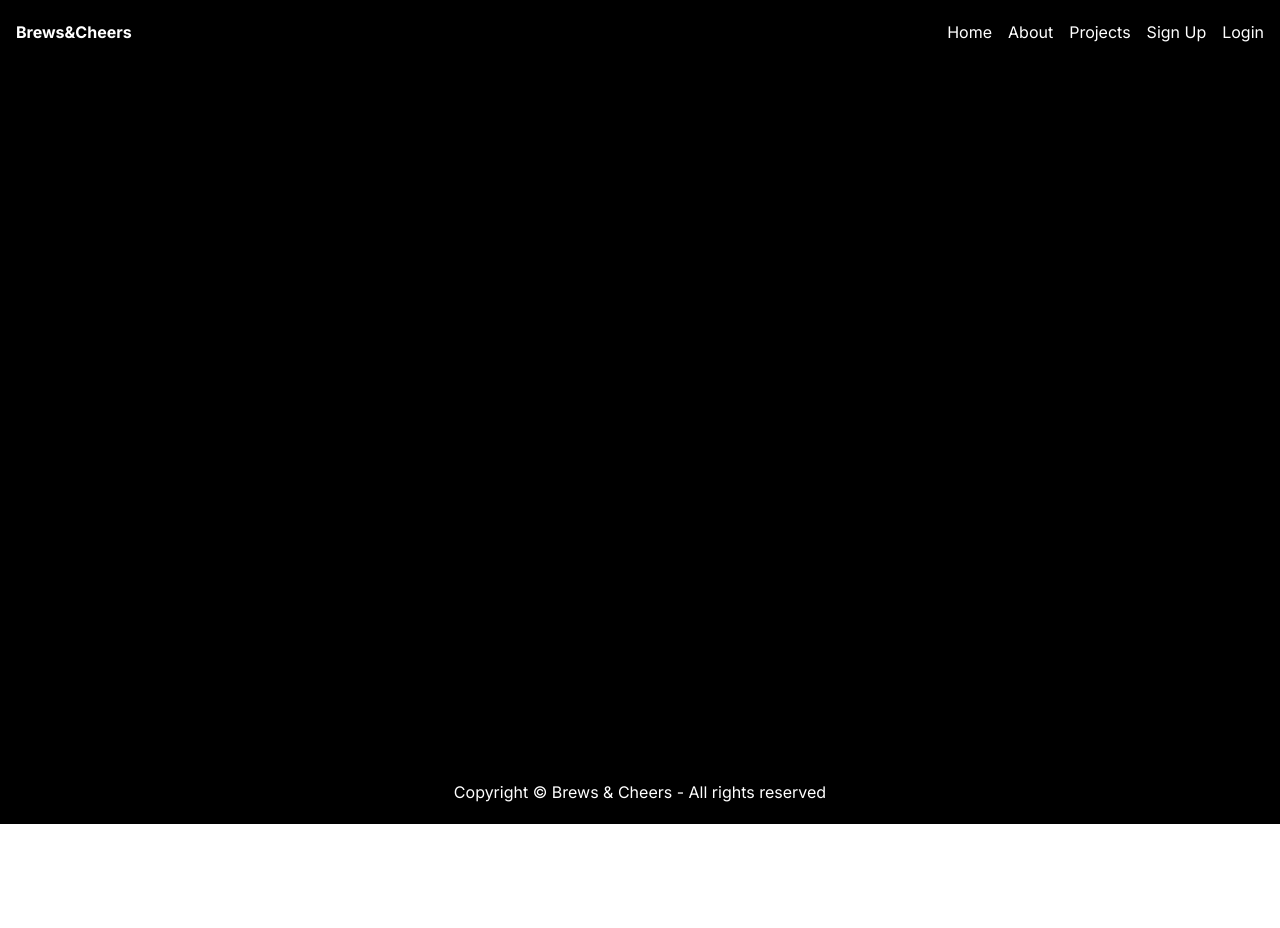
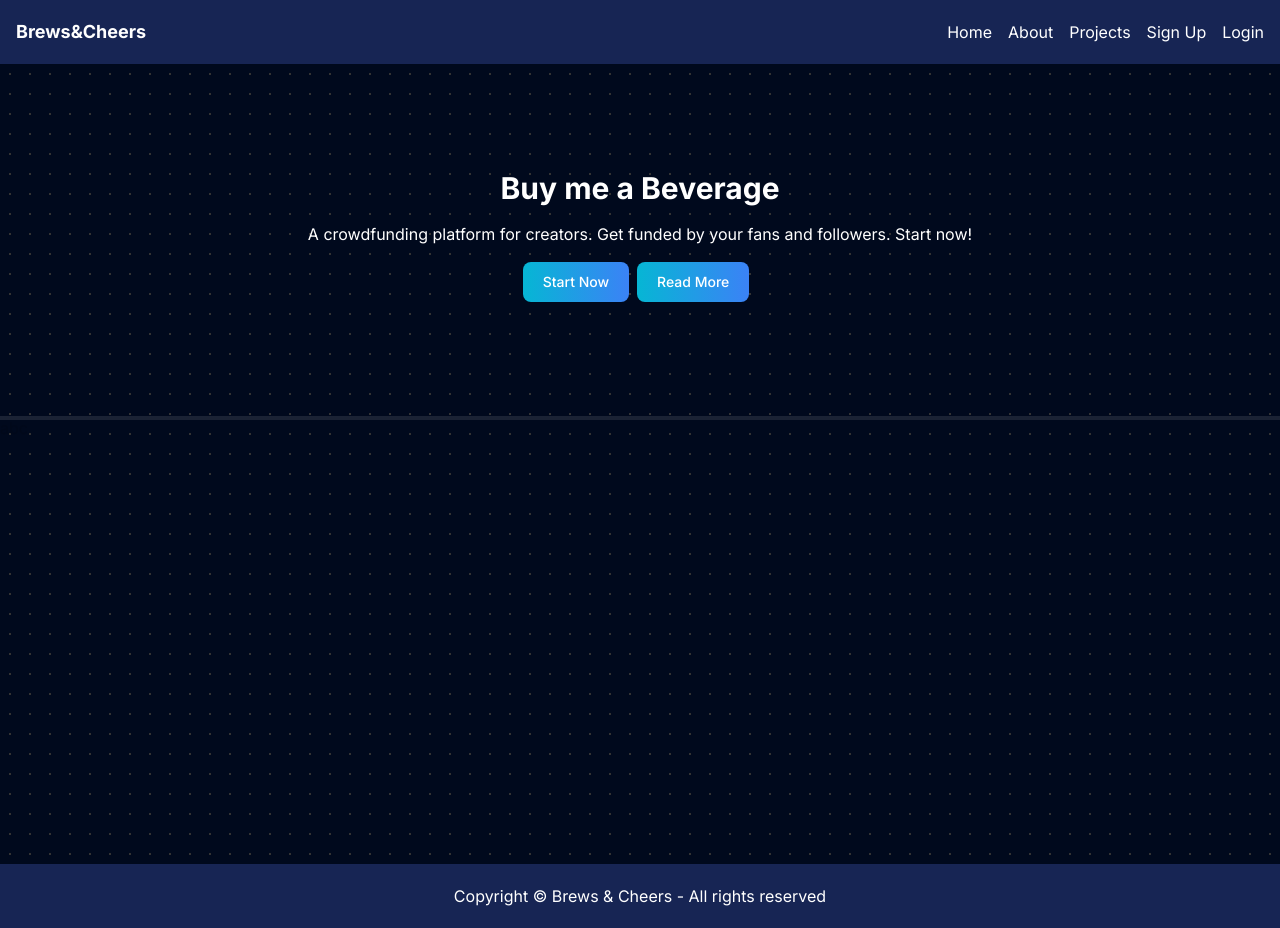
Before and after one commit to SumitRodrigues/brews-and-cheers, a Next.js app: page / in a window 1280 px wide. Before the commit the page ends 824 px from the top, so only its background shows below. Built offline with nearby package versions, Linux system fonts and the light colour scheme.

Commit message:
Changes in navbar and layout

```diff
--- a/app/components/Footer.js
+++ b/app/components/Footer.js
@@ -2,7 +2,7 @@ import React from 'react'
 
 const Footer = () => {
   return (
-    <footer className='bg-black text-white flex justify-center px-4 items-center h-16'>
+    <footer className='bg-blue-950 text-white flex justify-center px-4 items-center h-16'>
         <p className='text-center'>Copyright &copy; Brews & Cheers - All rights reserved</p>
     </footer>
   )
--- a/app/components/Navbar.js
+++ b/app/components/Navbar.js
@@ -2,8 +2,8 @@ import React from 'react'
 
 const Navbar = () => {
   return (
-    <nav className='bg-black text-white flex justify-between px-4 items-center h-16'>
-            <div className='logo font-bold'>Brews&Cheers</div>
+    <nav className='bg-blue-950 text-white flex justify-between px-4 items-center h-16'>
+            <div className='logo font-bold text-lg'>Brews&Cheers</div>
         <ul className='flex justify-between gap-4'>
             <li>Home</li>
             <li>About</li>
--- a/app/layout.js
+++ b/app/layout.js
@@ -15,8 +15,8 @@ export default function RootLayout({ children }) {
     <html lang="en">
       <body className={inter.className}>
         <Navbar/>
-        <div className="min-h-[87vh] bg-[#000000] bg-[radial-gradient (#ffffff33_1px,#00091d_1px)] bg-[size:20px_20px]">
-        {children}
+        <div className="min-h-screen bg-black bg-[radial-gradient(#ffffff33_1px,#00091d_1px)] bg-[size:20px_20px]">
+          {children}
         </div>
         <Footer/>
         </body>
--- a/app/page.js
+++ b/app/page.js
@@ -2,8 +2,26 @@ import Image from "next/image";
 
 export default function Home() {
   return (
-    <div>
-      HomePage
+    <>
+    <div className="flex justify-center flex-col items-center gap-4 text-white h-[44vh]">
+      <div className="font-bold text-3xl">
+        Buy me a Beverage
+      </div>
+      <p>
+        A crowdfunding platform for creators. Get funded by your fans and followers. Start now!
+      </p>
+      <div>
+      <button type="button" class="text-white bg-gradient-to-r from-cyan-500 to-blue-500 hover:bg-gradient-to-bl
+       focus:ring-4 focus:outline-none focus:ring-cyan-300 dark:focus:ring-cyan-800 font-medium rounded-lg
+       text-sm px-5 py-2.5 text-center me-2 mb-2">Start Now</button>
+      <button type="button" class="text-white bg-gradient-to-r from-cyan-500 to-blue-500 hover:bg-gradient-to-bl
+       focus:ring-4 focus:outline-none focus:ring-cyan-300 dark:focus:ring-cyan-800 font-medium rounded-lg
+       text-sm px-5 py-2.5 text-center me-2 mb-2">Read More</button>
+      </div>
     </div>
+    <div className="bg-white h-1 opacity-10">
+      abc
+    </div>
+    </>
   );
 }
```
